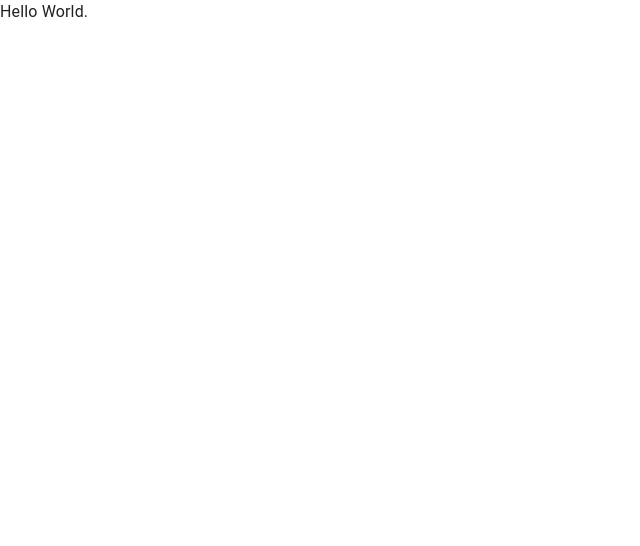
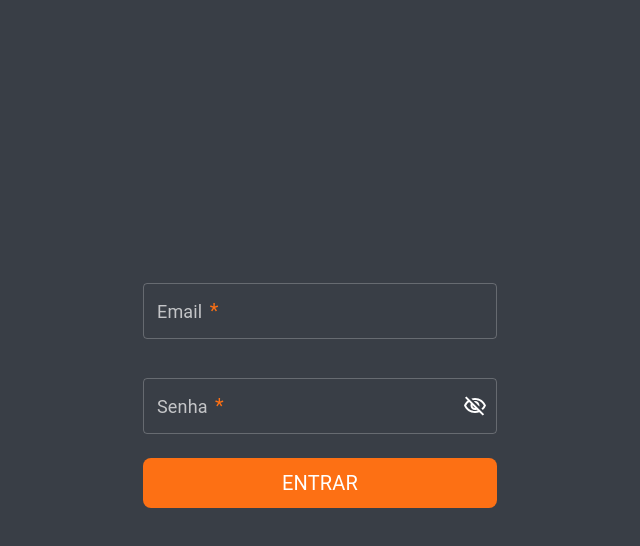
Before and after one commit to Valdeci97/organizador-despesas, a React (Vite) app in the folder frontend/: page / in a window 1280 px wide. Shown: the top 546 px of the page, without its empty margins (0-640 px from the left). Built offline with nearby package versions, Linux system fonts and the light colour scheme.

Commit message:
feat(app): init app

```diff
--- a/frontend/src/App.tsx
+++ b/frontend/src/App.tsx
@@ -1,3 +1,9 @@
+import { RouterProvider } from 'react-router-dom';
+
+import CreateAppRouter from './Routes';
+
+const router = CreateAppRouter();
+
 export default function App() {
-  return <span>Hello World.</span>;
+  return <RouterProvider router={router} />;
 }
--- a/frontend/src/main.tsx
+++ b/frontend/src/main.tsx
@@ -2,6 +2,7 @@ import { StrictMode } from 'react';
 import { createRoot } from 'react-dom/client';
 
 import App from './App.tsx';
+import { GlobalContextProvider } from './shared';
 import { Providers } from './providers';
 
 function startApp() {
@@ -11,9 +12,11 @@ function startApp() {
 
   return createRoot(rootElement).render(
     <StrictMode>
-      <Providers>
-        <App />
-      </Providers>
+      <GlobalContextProvider>
+        <Providers>
+          <App />
+        </Providers>
+      </GlobalContextProvider>
     </StrictMode>,
   );
 }
```
